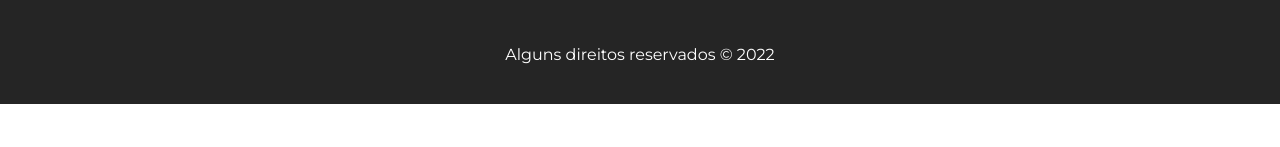
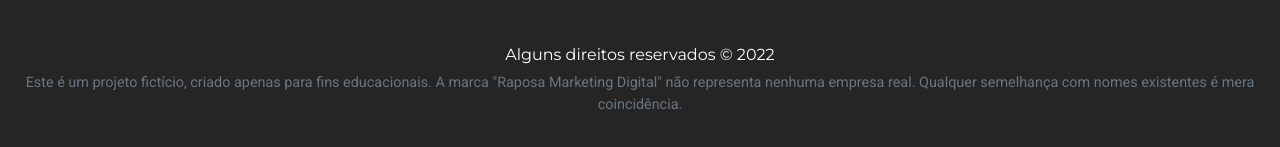
Before and after one commit to marcospedroweb/raposa-marketing-digital, a plain HTML site: page index.html in a window 1280 px wide. Shown: the part 4288-4435 px from the top of the page. Before the commit the page ends 4392 px from the top, so only its background shows below. Drawn offline with nearby package versions, Linux system fonts and the light colour scheme; no server answers.

Commit message:
feat: textos para fins educacionais

```diff
--- a/index.html
+++ b/index.html
@@ -370,6 +370,9 @@
         </div>
         <div class="col-12 mt-5">
           <h2 class="copyright">Alguns direitos reservados &copy; 2022</h2>
+          <p class="text-muted" style="font-size: 0.9rem;">
+            Este é um projeto fictício, criado apenas para fins educacionais. A marca "Raposa Marketing Digital" não representa nenhuma empresa real. Qualquer semelhança com nomes existentes é mera coincidência.
+          </p>
         </div>
       </div>
     </div>
```
